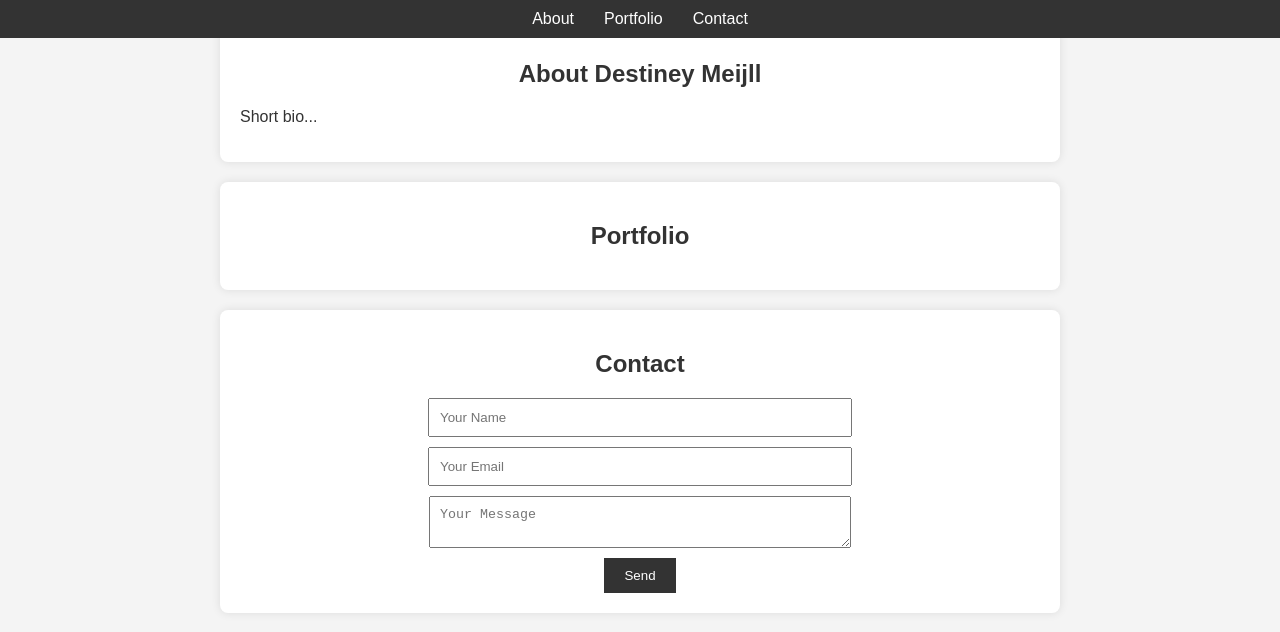
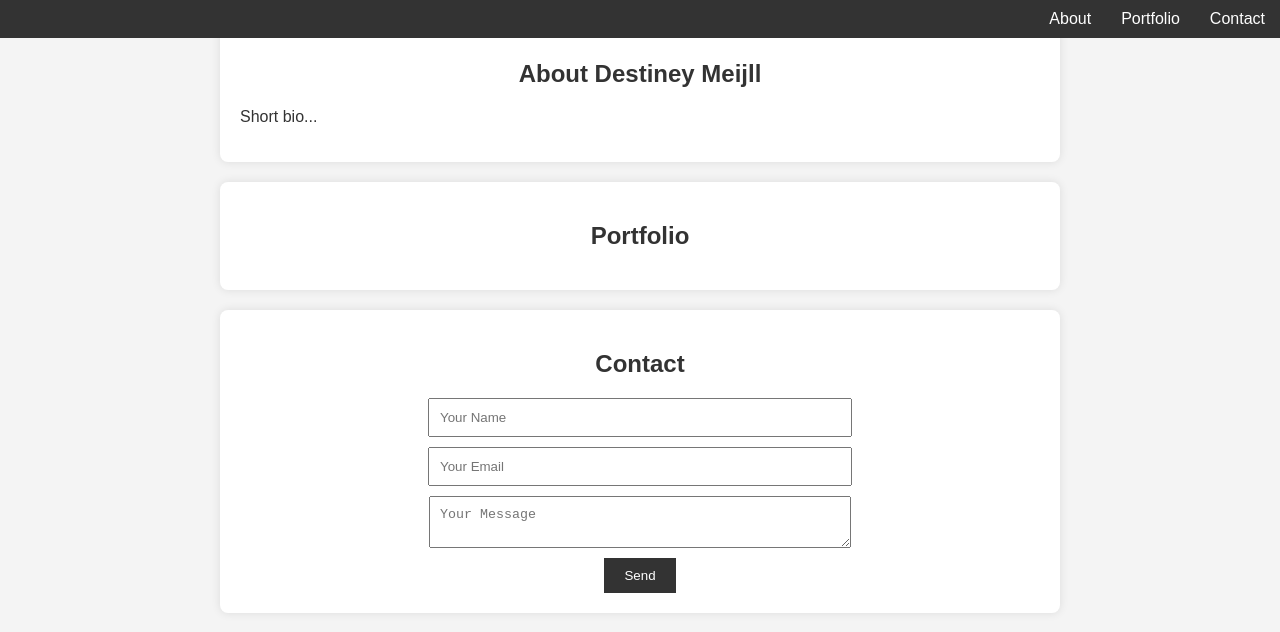
Before and after one commit to Jeffrey1982/destiney-portfolio, a website: page index.html in a window 1280 px wide. Drawn offline with Linux system fonts and the light colour scheme.

Commit message:
Initial commit

```diff
--- a/styles.css
+++ b/styles.css
@@ -15,11 +15,12 @@ header {
     width: 100%;
     top: 0;
     z-index: 1000;
+    display: flex;
+    justify-content: flex-end; /* Align the content to the right */
 }
 
 .navbar {
     display: flex;
-    justify-content: center;
 }
 
 .nav-list {
```
